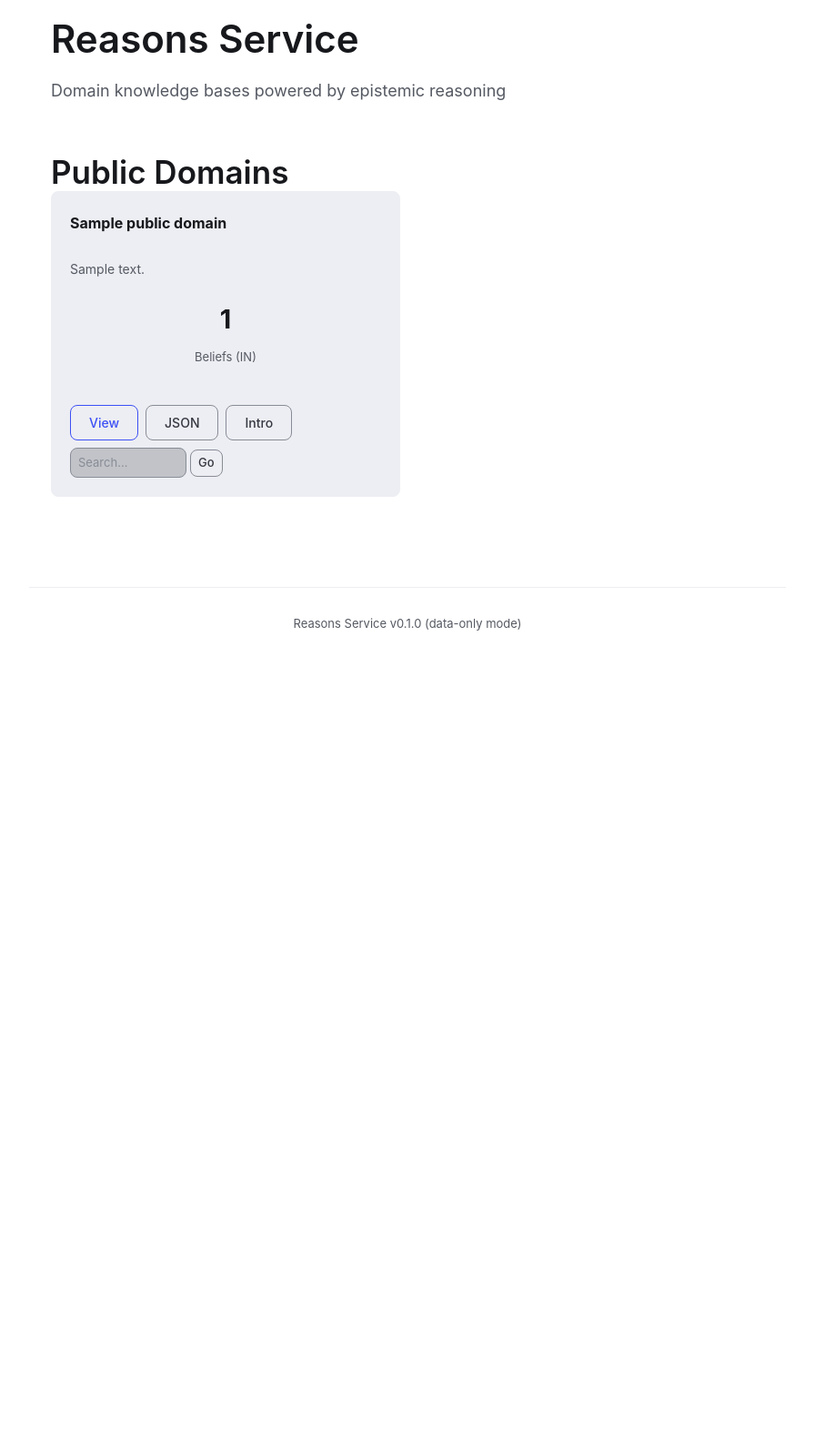
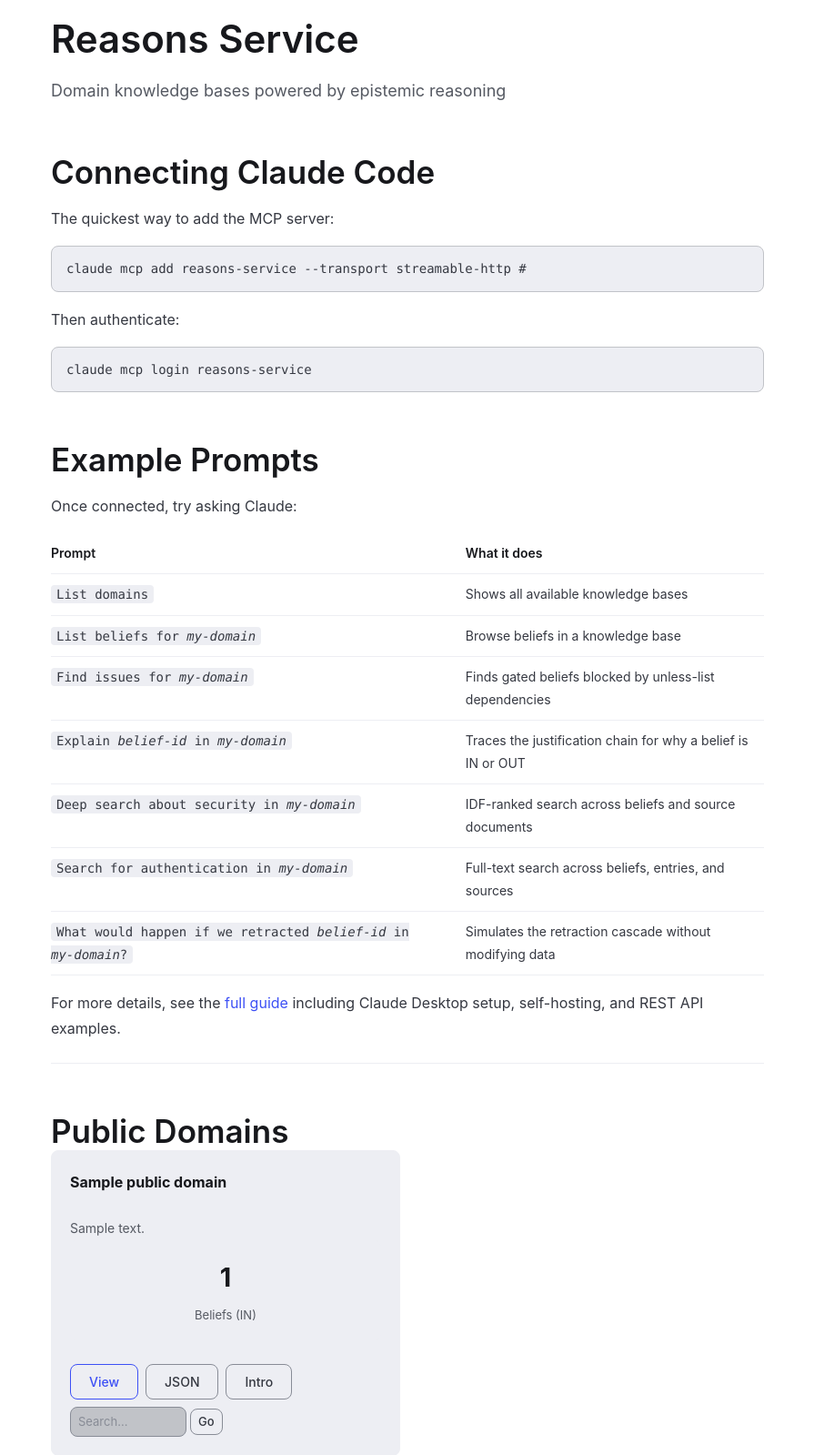
Before and after one commit to benthomasson/reasons-service, a FastAPI app: template reasons_service/templates/home.html in a window 1280 px wide. Shown: the part 78-1677 px from the top of the page at 91% size, without its empty margins (192-1087 px from the left). Before the commit the page ends 771 px from the top, so only its background shows below. Run offline with FastAPI, Linux system fonts and the light colour scheme; the template is opened without the code that fills it: most values are stand-ins (such as "Sample title", 1, 10 or a date in 2020); parts of the project's set-up code (start-up, migrations or seed data) failed here and were passed over; some libraries are stand-ins or nearby versions.

Commit message:
Replace empty public domains with quick start on home page
Shows Claude Code connection instructions and example prompts
instead of "No public domains available yet."

Co-Authored-By: Claude <noreply@anthropic.com>

```diff
--- a/reasons_service/app.py
+++ b/reasons_service/app.py
@@ -257,6 +257,7 @@ async def home(request: Request, session: AsyncSession = Depends(get_session)):
         })
     return templates.TemplateResponse(request, "home.html", {
         "public_domains": public_domains,
+        "mcp_url": settings.mcp_issuer_url,
     })
 
 
--- a/reasons_service/templates/home.html
+++ b/reasons_service/templates/home.html
@@ -5,8 +5,35 @@
     <h1>Reasons Service</h1>
     <p>Domain knowledge bases powered by epistemic reasoning</p>
 </hgroup>
+
+<h2>Connecting Claude Code</h2>
+<p>The quickest way to add the MCP server:</p>
+<pre><code>claude mcp add reasons-service --transport streamable-http {{ mcp_url }}</code></pre>
+<p>Then authenticate:</p>
+<pre><code>claude mcp login reasons-service</code></pre>
+
+<h2>Example Prompts</h2>
+<p>Once connected, try asking Claude:</p>
+<table>
+    <thead>
+        <tr><th>Prompt</th><th>What it does</th></tr>
+    </thead>
+    <tbody>
+        <tr><td><code>List domains</code></td><td>Shows all available knowledge bases</td></tr>
+        <tr><td><code>List beliefs for <em>my-domain</em></code></td><td>Browse beliefs in a knowledge base</td></tr>
+        <tr><td><code>Find issues for <em>my-domain</em></code></td><td>Finds gated beliefs blocked by unless-list dependencies</td></tr>
+        <tr><td><code>Explain <em>belief-id</em> in <em>my-domain</em></code></td><td>Traces the justification chain for why a belief is IN or OUT</td></tr>
+        <tr><td><code>Deep search about security in <em>my-domain</em></code></td><td>IDF-ranked search across beliefs and source documents</td></tr>
+        <tr><td><code>Search for authentication in <em>my-domain</em></code></td><td>Full-text search across beliefs, entries, and sources</td></tr>
+        <tr><td><code>What would happen if we retracted <em>belief-id</em> in <em>my-domain</em>?</code></td><td>Simulates the retraction cascade without modifying data</td></tr>
+    </tbody>
+</table>
+
+<p>For more details, see the <a href="/guide">full guide</a> including Claude Desktop setup, self-hosting, and REST API examples.</p>
+
+{% if public_domains %}
+<hr>
 <h2>Public Domains</h2>
-{% if public_domains %}
 <div class="card-grid">
     {% for e in public_domains %}
     <article>
@@ -30,8 +57,6 @@
     </article>
     {% endfor %}
 </div>
-{% else %}
-<p>No public domains available yet.</p>
 {% endif %}
 
 {% endblock %}
```
